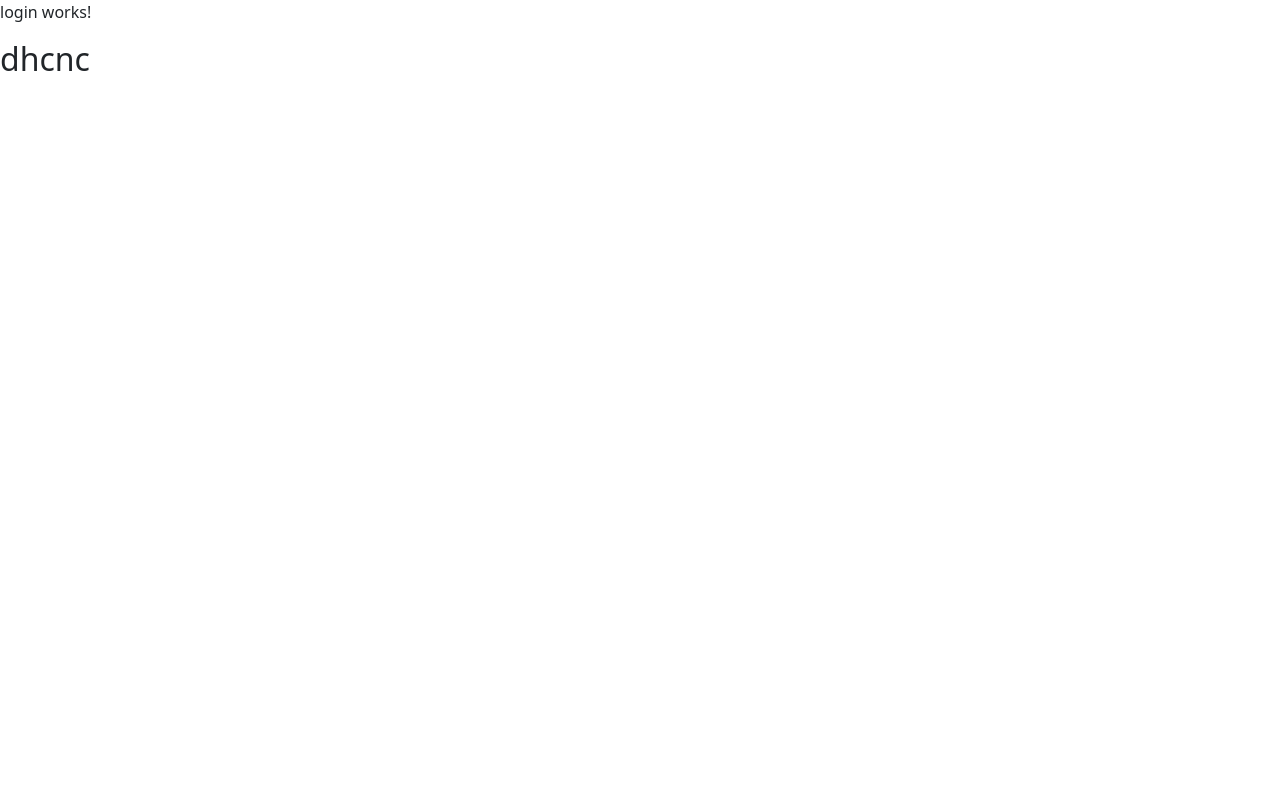
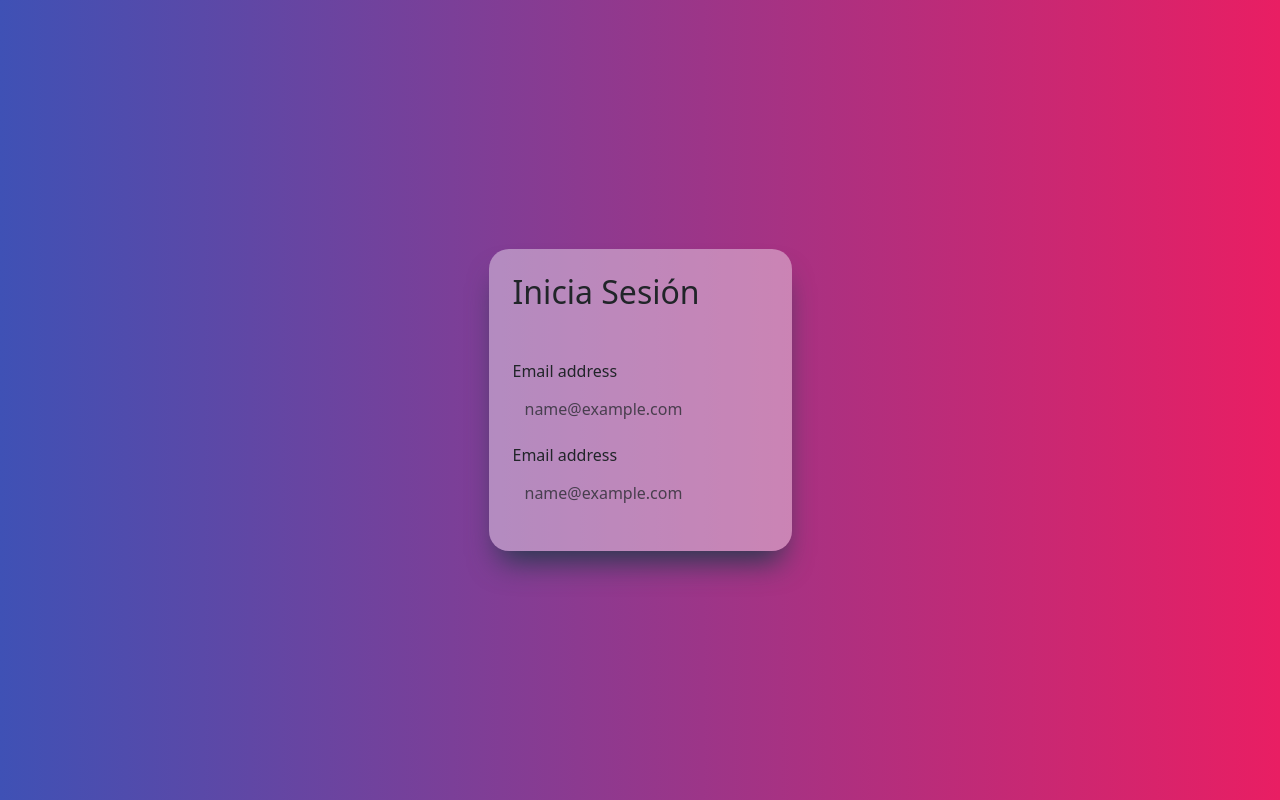
Before and after one commit to Erick-Hernandez-Ortega/AbastoTotal, an Angular app: page / in a window 1280 px wide. Built offline with nearby package versions, Linux system fonts and the light colour scheme.

Commit message:
Se trabaja en login

```diff
--- a/src/app/components/login/login.component.css
+++ b/src/app/components/login/login.component.css
@@ -0,0 +1,14 @@
+.login-bg {
+    background: linear-gradient(to left, var(--amaranth), var(--san-marino));
+}
+
+.login {
+    background-color: rgba(255, 255, 255, 0.4);
+    border-radius: 20px;
+    box-shadow: rgb(38, 57, 77) 0px 20px 30px -10px;
+}
+
+input {
+    background-color: transparent;
+    border: none;
+}
--- a/src/app/components/login/login.component.html
+++ b/src/app/components/login/login.component.html
@@ -1,4 +1,19 @@
-<p>
-  login works!
-</p>
-<h2>dhcnc</h2>
+<div class="justify-content-center d-flex vh-100 align-items-center login-bg">
+  <div class="login p-4">
+    <div class="mb-5">
+      <h2>Inicia Sesión</h2>
+    </div>
+
+
+    <form action="" class="">
+      <div class="mb-3">
+        <label for="exampleFormControlInput1" class="form-label">Email address</label>
+        <input type="email" class="form-control" id="exampleFormControlInput1" placeholder="name@example.com">
+      </div>
+      <div class="mb-3">
+        <label for="exampleFormControlInput1" class="form-label">Email address</label>
+        <input type="email" class="form-control" id="exampleFormControlInput1" placeholder="name@example.com">
+      </div>
+    </form>
+  </div>
+</div>
```
